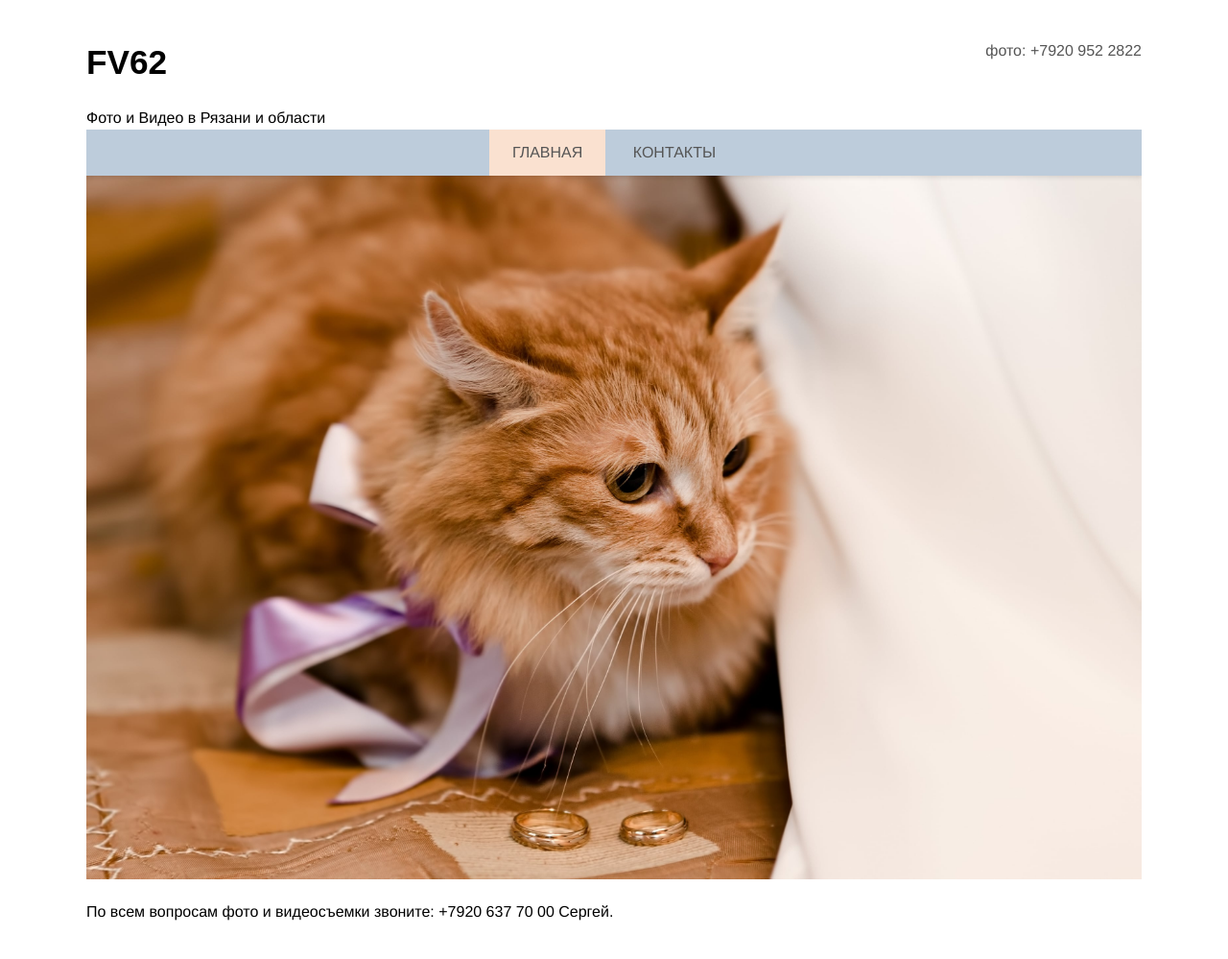
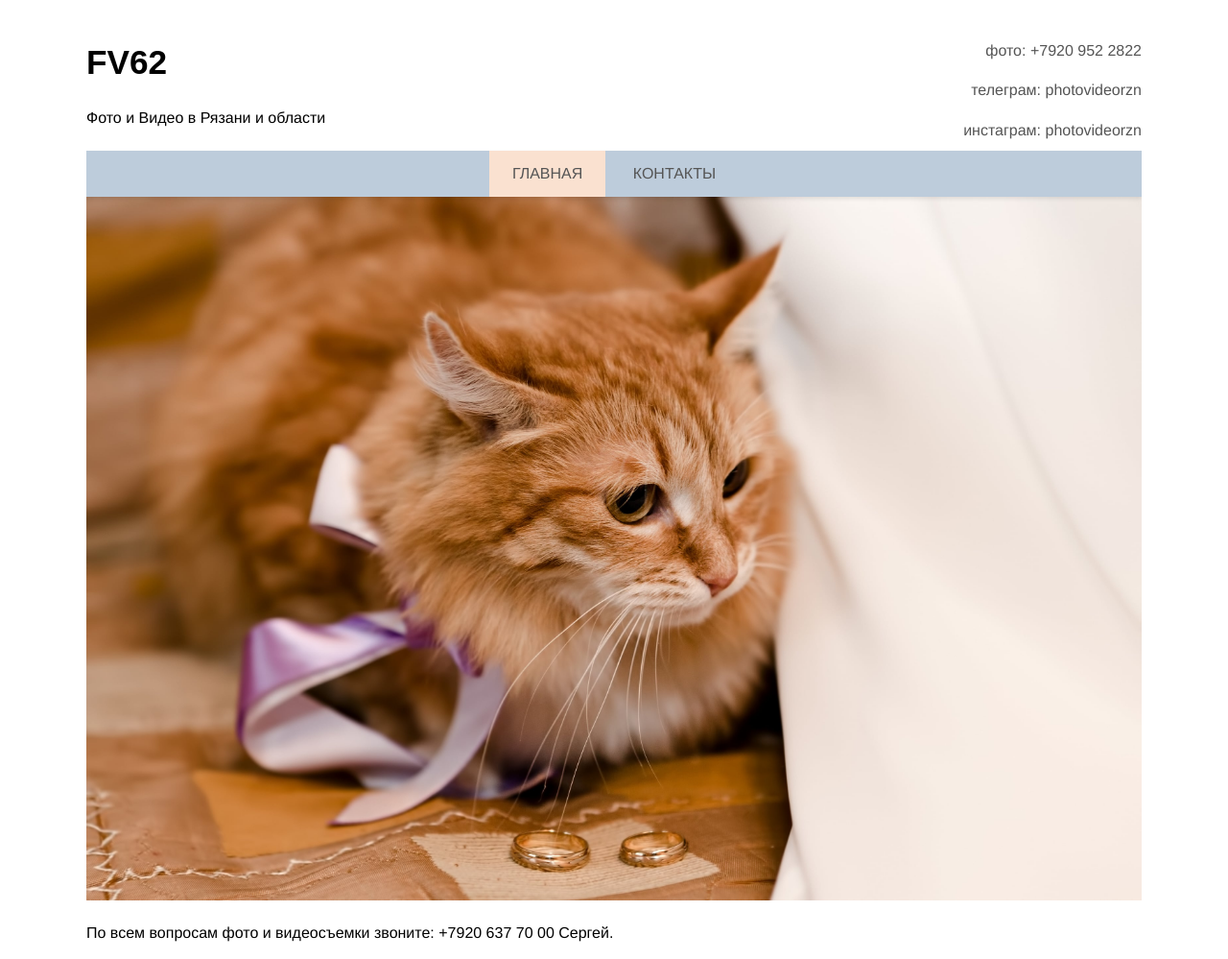
Before and after one commit to fv62/fv62.github.io, a Jekyll site: the page built from index.md, in a window 1280 px wide. Shown: the whole page at 96% size. Built offline with Jekyll 4.4.1, drawn with Linux system fonts in a browser that asks for light colours; before the commit the page ends 977 px from its top, so only the background shows below that.

Commit message:
added instagram and telegram

```diff
--- a/_config.yml
+++ b/_config.yml
@@ -5,6 +5,17 @@ contacts:
     name: +7920 952 2822
     icon: tel
     description: фото
+
+  - link: 'https://t.me/photovideorzn'
+    name: photovideorzn
+    icon: tel
+    description: телеграм
+
+  - link: 'https://www.instagram.com/photovideorzn'
+    name: photovideorzn
+    icon: tel
+    description: инстаграм
+
 
 footerText: FV62 - мы стараемся для Вас!
 google_analytics: null
```
